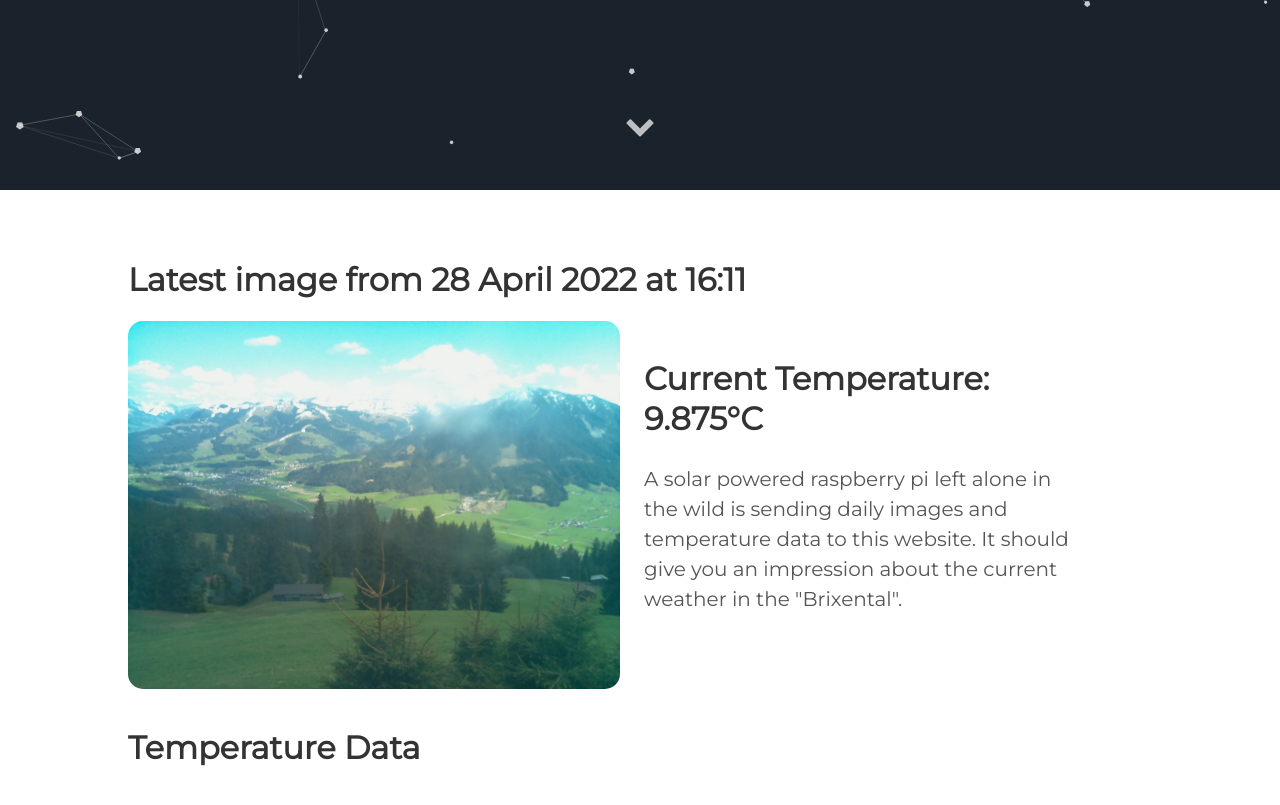
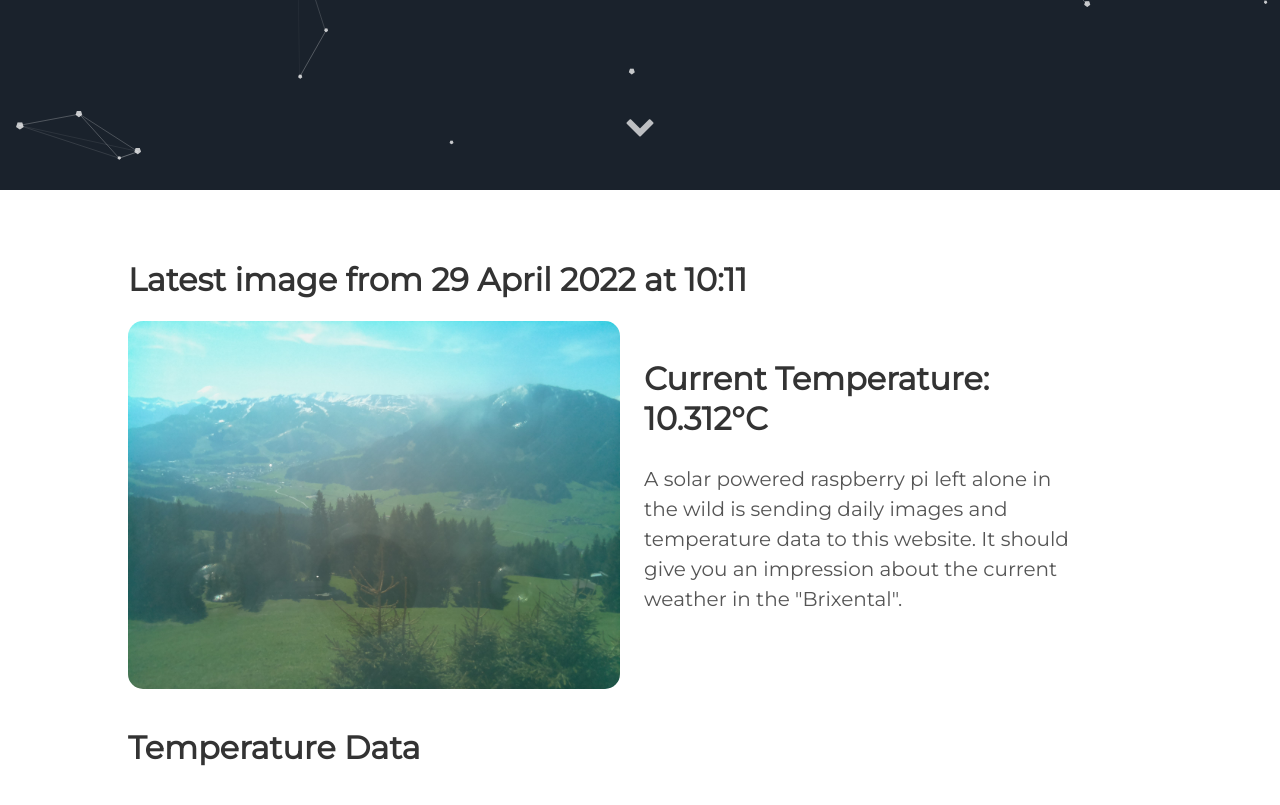
Before and after one commit to vektorious/vektorious.github.io, a Jekyll site: the page built from resources/huette.md, in a window 1280 px wide and 900 px high, scrolled down 710 px. Shown: the top 805 px of the window. Built offline with Jekyll 4.4.1, drawn with Linux system fonts in a browser that asks for light colours.

Commit message:
I'm a bot beep boop

```diff
--- a/resources/huette.md
+++ b/resources/huette.md
@@ -6,13 +6,13 @@ image: '/assets/img/'
 description: 'Live image from the Austrian alps'
 twitter_text: ' '
 ---
-## Latest image from 28 April 2022 at 16:11
+## Latest image from 29 April 2022 at 10:11
 <div class="huette">
   <div class="huette-image">
     <img src="{{ "/assets/img/huette.jpg" | prepend: site.baseurl }}">
   </div>
   <div class="huette-text">
-        <h2>Current Temperature: 9.875°C</h2>
+        <h2>Current Temperature: 10.312°C</h2>
         <p>A solar powered raspberry pi left alone in the wild is sending daily images and temperature data to this website. It should give you an impression about the current weather in the "Brixental".</p>
 
   </div>
```
Also changed, not shown: rpi-script/2022-04-29_100940.txt (renamed from rpi-script/2022-04-28_160941.txt, +5 -5 lines), rpi-script/huette.md (+2 -2 lines), assets/img/huette.jpg, assets/img/temp_plot.png, rpi-script/temp_plot.png, 1 other file.
